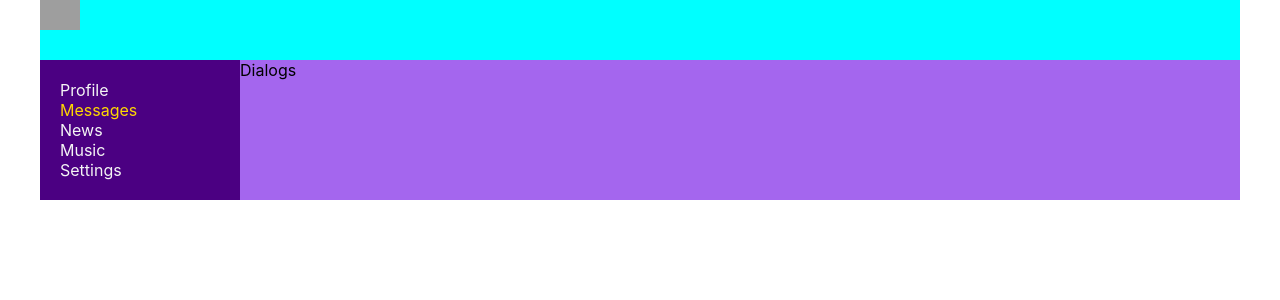
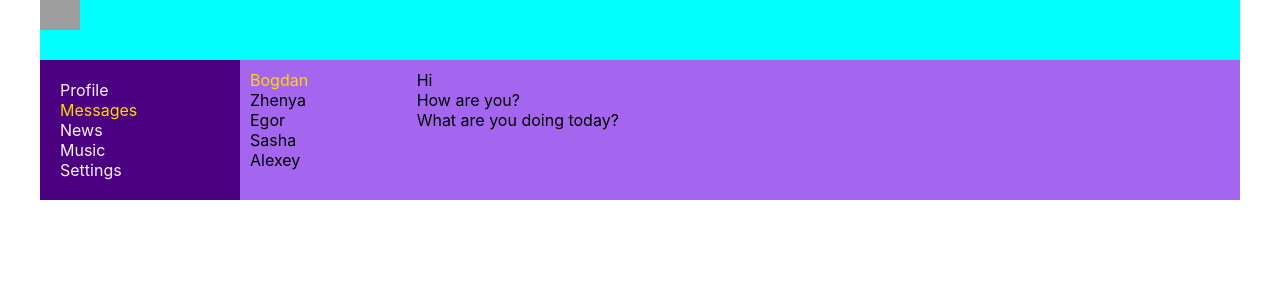
Before and after one commit to Einstein-msk/samurai-way-main, a React (Create React App) app: page /dialogs in a window 1280 px wide. Shown: the top 300 px of the page. Built offline with nearby package versions, Linux system fonts and the light colour scheme; grey boxes are pictures that could not be loaded.

Commit message:
Step 21. Added to Dialogs.tsx content, added dispay: grid to Dialogs.module.css

```diff
--- a/src/components/Dialogs/Dialogs.module.css
+++ b/src/components/Dialogs/Dialogs.module.css
@@ -0,0 +1,22 @@
+.dialogs {
+    display: grid;
+    grid-template-columns: 2fr 10fr;
+}
+
+.dialogsItems  {
+    padding: 10px;
+}
+
+
+
+.dialogsItems .active {
+    color: gold;
+}
+
+.messages {
+    padding: 10px;
+}
+
+.messages .message {
+
+}
--- a/src/components/Dialogs/Dialogs.tsx
+++ b/src/components/Dialogs/Dialogs.tsx
@@ -3,8 +3,34 @@ import s from "./Dialogs.module.css"
 
 const Dialogs = () => {
     return (
-        <div>
-            Dialogs
+        // делаеем страницу Messages. Она будет состоять из двух div. Первая будет - s.dialogs, а вторая - s.messages.
+        // Отобразим их в виде 2х колонок с помощью display: grid в Dialogs.module.css.
+        <div className={s.dialogs}>
+            <div className={s.dialogsItems}>
+                <div className={s.dialog+" "+ s.active}>
+                    {/*два склееных класса, диалог активен (выбран), будет подсвечен золотым цветом. В Dialogs.module.css
+                    этот класс будет называться .dialogsItems .active*/}
+                    Bogdan
+                </div>
+                <div className={s.dialog}>
+                    Zhenya
+                </div>
+                <div className={s.dialog}>
+                    Egor
+                </div>
+                <div className={s.dialog}>
+                    Sasha
+                </div>
+                <div className={s.dialog}>
+                    Alexey
+                </div>
+            </div>
+            <div className={s.messages}>
+                <div className={s.dialog}>Hi</div>
+                <div className={s.dialog}>How are you?</div>
+                <div className={s.dialog}>What are you doing today?</div>
+            </div>
+
         </div>
     );
 };
```
